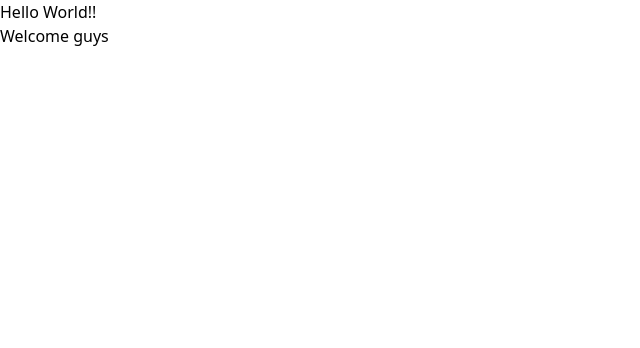
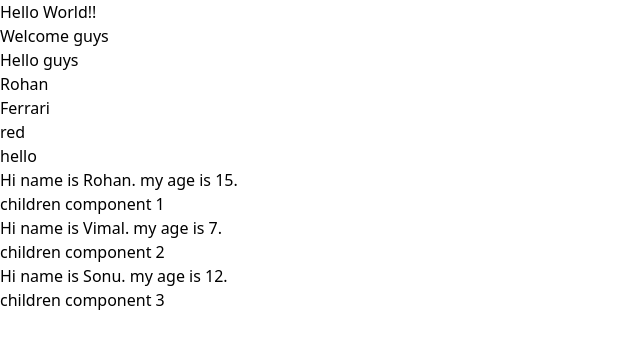
Before and after one commit to gojosataru001/react-Tutedude, a React (Vite) app: page / in a window 1280 px wide. Shown: the top 348 px of the page, without its empty margins (0-640 px from the left). Built offline with nearby package versions, Linux system fonts and the light colour scheme.

Commit message:
here I learned about props its actually very intersting as well as very useful

```diff
--- a/src/App.jsx
+++ b/src/App.jsx
@@ -1,5 +1,7 @@
 import Greet from './components/Greet'
 import Welcome from './components/Welcome'
+import Hello from './components/Hello'
+import HelloMessage from './components/HelloMessage'
 
 function App() {
 
@@ -8,6 +10,16 @@ function App() {
     <>
       <Greet />
       <Welcome />
+      <Hello />
+      <HelloMessage name="Rohan" age="15">
+        <p>children component 1</p>
+      </HelloMessage>
+      <HelloMessage name="Vimal" age="7">
+        <p>children component 2</p>
+      </HelloMessage>
+      <HelloMessage name="Sonu" age="12">
+        <p>children component 3</p>
+      </HelloMessage>
     </>
   )
 }
--- /dev/null
+++ b/src/components/Hello.jsx
@@ -0,0 +1,27 @@
+import React from 'react'
+let name = 'Rohan'
+const car_object={
+    name:'Ferrari',colour:'red'
+};
+
+let a = 10;
+let msg="";
+if(a>5){
+    msg='hello';
+} else{
+    msg='bye'
+}
+function Hello(){
+    return (
+        <div>
+            <h1>Hello guys</h1>
+            <h1>{name}</h1>
+            <h1>{car_object.name}</h1>
+            <h1>{car_object.colour}</h1>
+            <h1>{msg}</h1>
+
+        </div>
+    )
+}
+
+export default Hello;
--- /dev/null
+++ b/src/components/HelloMessage.jsx
@@ -0,0 +1,11 @@
+import React from 'react'
+const HelloMessage = (props) =>{
+    return(
+        <div><h1>Hi name is {props.name}. my age is {props.age}.</h1>
+        {props.children}
+ </div>
+    )
+
+}
+
+export default HelloMessage;
```
